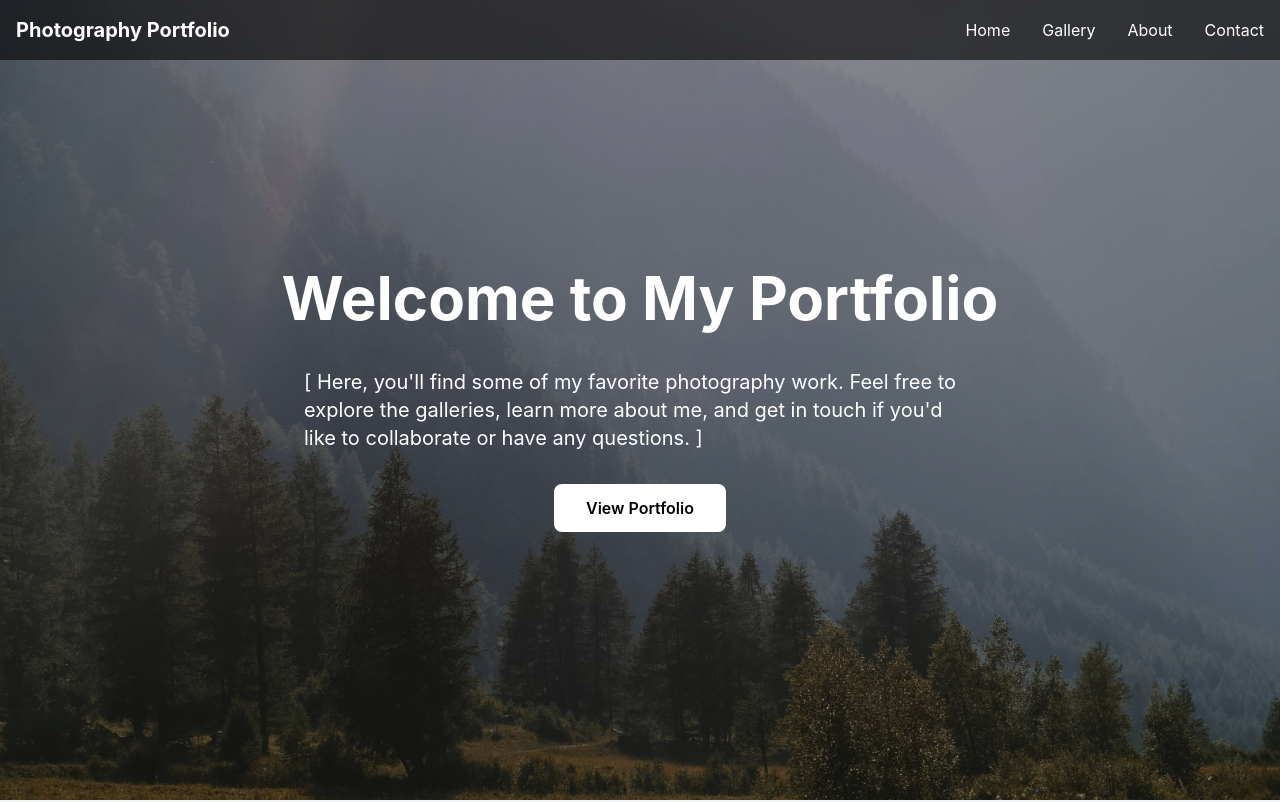
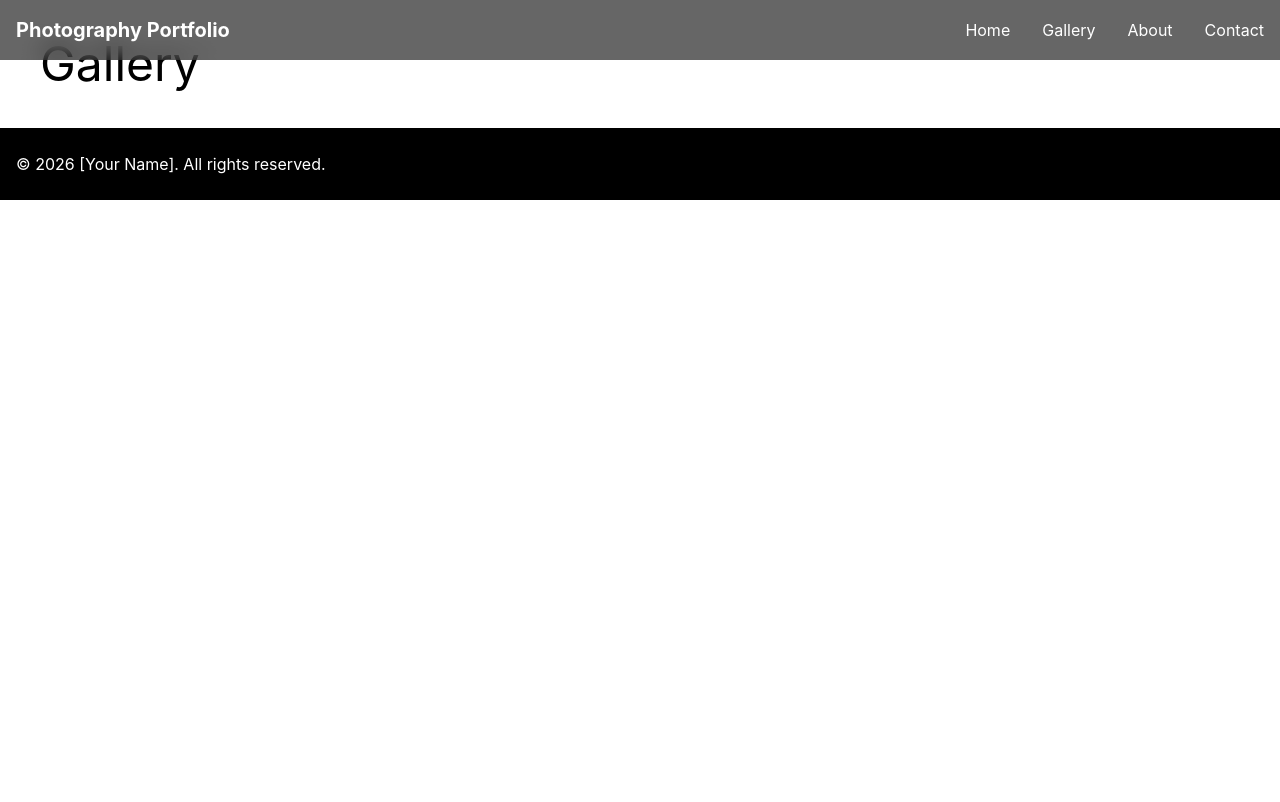
Before and after one commit to Pizzadreams/Photography_Portfolio, a React (Vite) app: page /gallery in a window 1280 px wide. Shown: the top 802 px of the page. Built offline with nearby package versions, Linux system fonts and the light colour scheme.

Commit message:
add React Router and main layout

```diff
--- a/package.json
+++ b/package.json
@@ -13,6 +13,7 @@
     "@tailwindcss/vite": "^4.3.1",
     "react": "^19.2.7",
     "react-dom": "^19.2.7",
+    "react-router-dom": "^7.18.1",
     "tailwindcss": "^4.3.1"
   },
   "devDependencies": {
--- a/src/App.jsx
+++ b/src/App.jsx
@@ -1,14 +1,28 @@
-import Navbar from "./components/Navbar";
+import {
+  BrowserRouter,
+  Routes,
+  Route,
+} from "react-router-dom";
+
+import MainLayout from "./layouts/MainLayout";
+
 import Home from "./pages/Home";
-import Footer from "./components/Footer";
+import Gallery from "./pages/Gallery";
+import About from "./pages/About";
+import Contact from "./pages/Contact";
 
 function App() {
   return (
-    <>
-      <Navbar />
-      <Home />
-      <Footer />
-    </>
+    <BrowserRouter>
+      <Routes>
+        <Route element={<MainLayout />}>
+          <Route path="/" element={<Home />} />
+          <Route path="/gallery" element={<Gallery />} />
+          <Route path="/about" element={<About />} />
+          <Route path="/contact" element={<Contact />} />
+        </Route>
+      </Routes>
+    </BrowserRouter>
   );
 }
 
--- /dev/null
+++ b/src/layouts/MainLayout.jsx
@@ -0,0 +1,19 @@
+import { Outlet } from "react-router-dom";
+import Navbar from "../components/Navbar";
+import Footer from "../components/Footer";
+
+function MainLayout() {
+  return (
+    <>
+        <Navbar />
+        {/* Whatever page you're on */}
+        <main>
+            <Outlet />
+        </main>
+
+        <Footer />
+    </>
+  );
+}
+
+export default MainLayout;
--- a/src/pages/About.jsx
+++ b/src/pages/About.jsx
@@ -0,0 +1,9 @@
+function About() {
+  return (
+    <h1 className="text-5xl p-10">
+      About
+    </h1>
+  );
+}
+
+export default About;
--- a/src/pages/Contact.jsx
+++ b/src/pages/Contact.jsx
@@ -0,0 +1,9 @@
+function Contact() {
+  return (
+    <h1 className="text-5xl p-10">
+      Contact
+    </h1>
+  );
+}
+
+export default Contact;
--- a/src/pages/Gallery.jsx
+++ b/src/pages/Gallery.jsx
@@ -0,0 +1,9 @@
+function Gallery() {
+  return (
+    <h1 className="text-5xl p-10">
+      Gallery
+    </h1>
+  );
+}
+
+export default Gallery;
```
Also changed, not shown: 1 other file (tests, documents, lock files or other folders).
